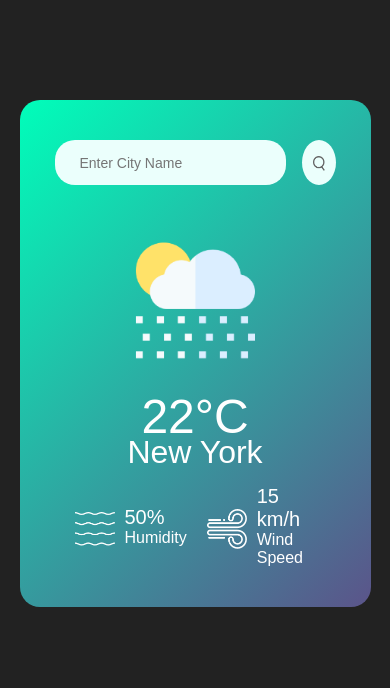
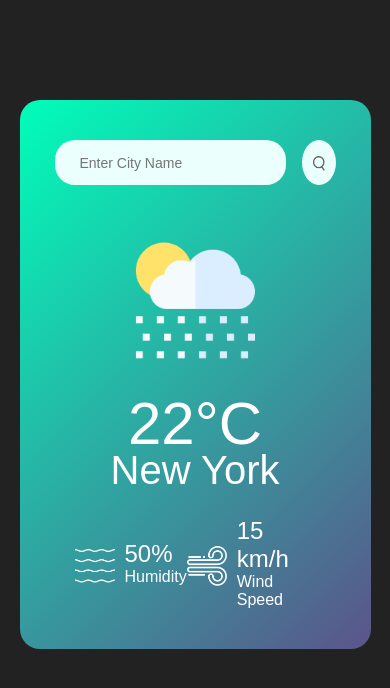
Before and after one commit to Swappy111/Weather_App, a plain HTML site: page index.html in a window 390 px wide. Drawn offline with Linux system fonts and the light colour scheme.

Commit message:
little changes

```diff
--- a/Style.css
+++ b/Style.css
@@ -155,20 +155,4 @@ body{
         width: 12px;
     }
 
-    .weather h1 {
-        font-size: 48px;
-    }
-
-    .weather h2 {
-        font-size: 32px;
-    }
-
-    .details {
-        margin-top: 20px;
-        gap: 20px;
-    }
-
-    .humidity, .wind {
-        font-size: 20px;
-    }
 }
```
